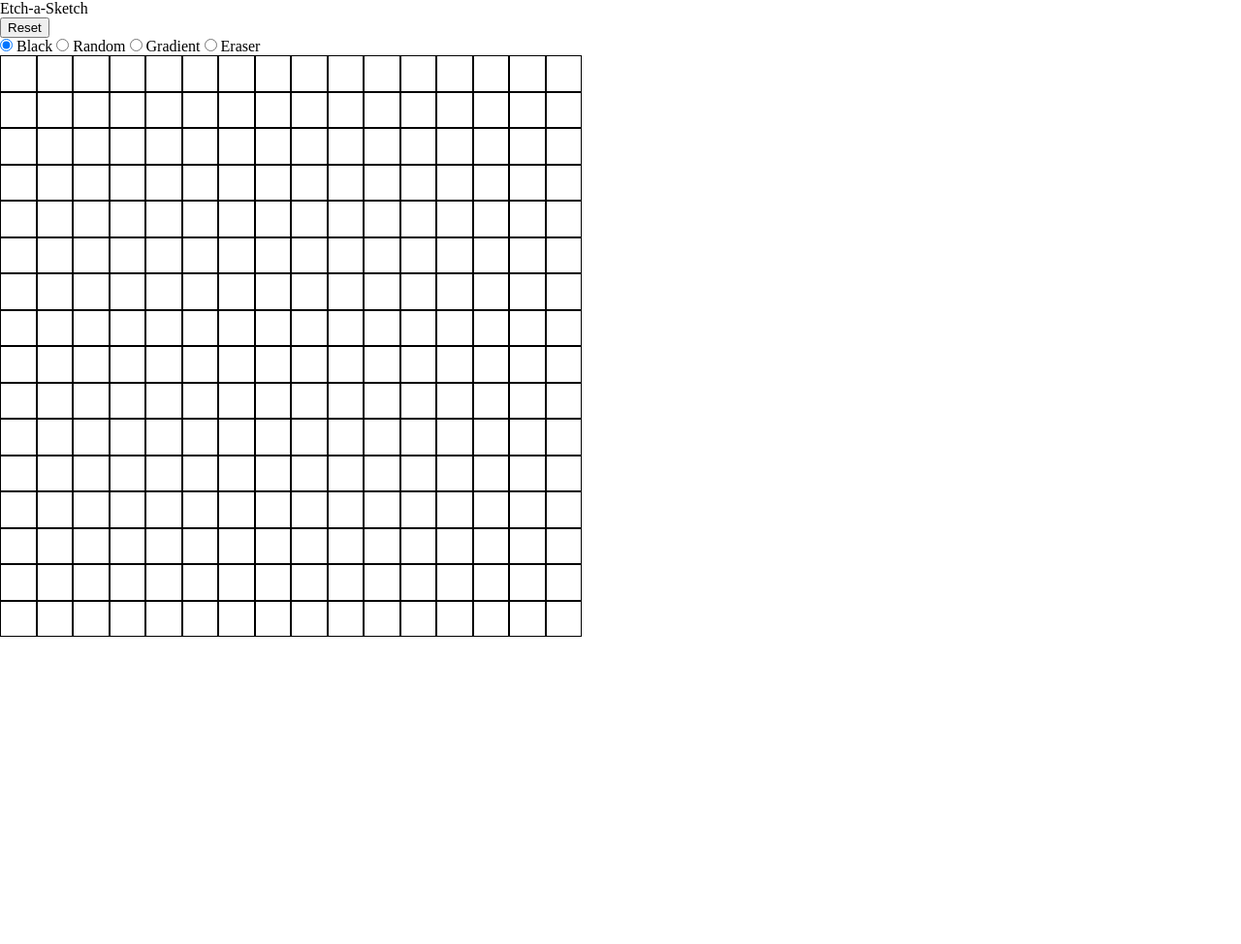
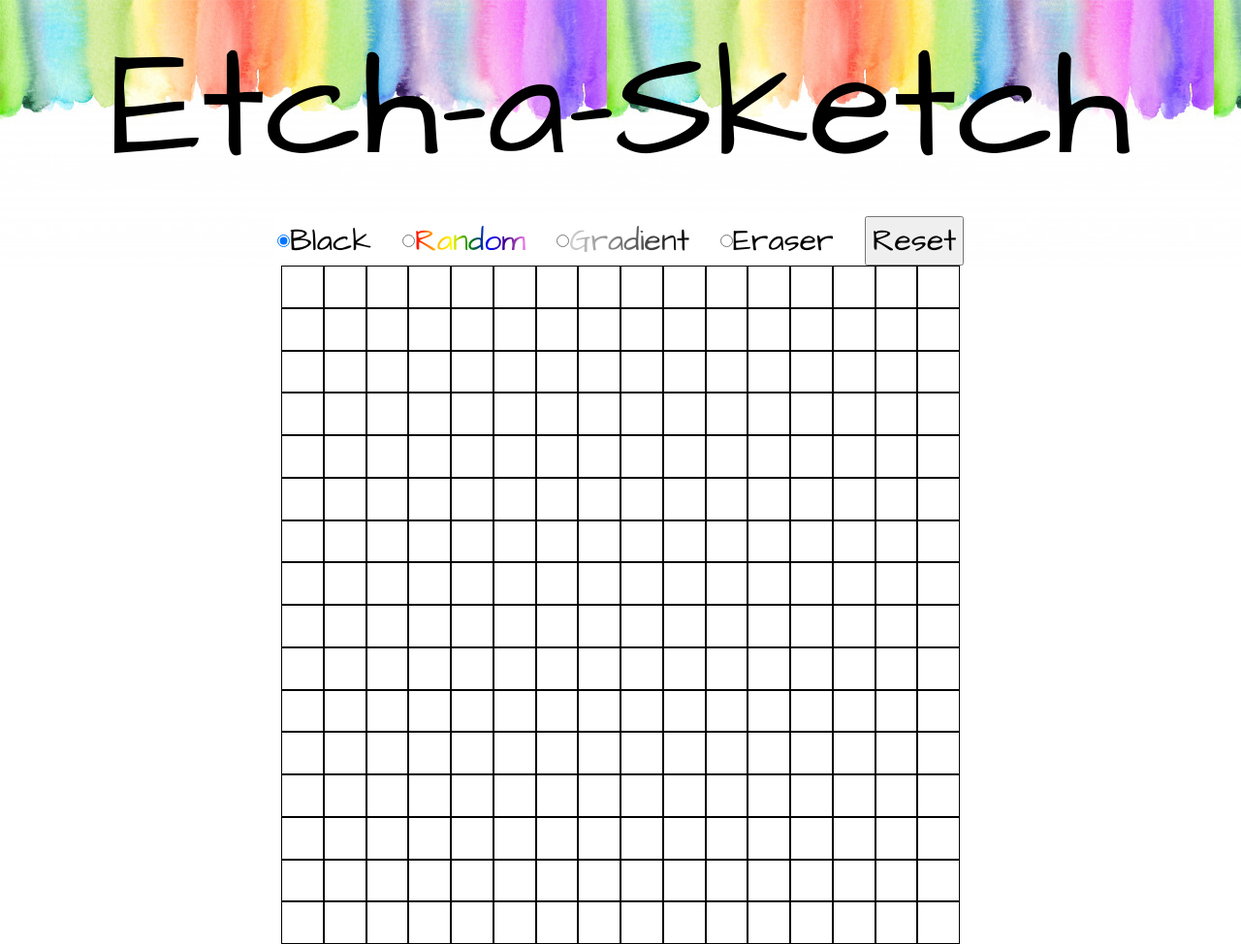
Before and after one commit to Casazzan/etch-a-sketch, a plain HTML site: page index.html in a window 1280 px wide. Shown: the whole page at 97% size. Before the commit the page ends 800 px from the top, so only its background shows below. Drawn offline with Linux system fonts and the light colour scheme.

Commit message:
styled webpage

```diff
--- a/index.html
+++ b/index.html
@@ -4,13 +4,13 @@
     <meta charset="UTF-8">
     <meta name="viewport" content="width=device-width, initial-scale=1.0">
     <title>Etch-a-Sketch</title>
-    <link rel = "stylesheet" href = "reset.css">
+    <link rel = "stylesheet" href = "resources/reset.css">
     <link rel = "stylesheet" href = "style.css">
+    <link href="https://fonts.googleapis.com/css2?family=Architects+Daughter&display=swap" rel="stylesheet">
 </head>
 <body>
     <div id = "grid-settings">
         <h1>Etch-a-Sketch</h1>
-        <button id = "reset-btn">Reset</button>
         <form>
             <input type= "radio" id = "black" name = "mode" value = "black" checked = >
             <label for ="black">Black</label>
@@ -20,6 +20,7 @@
             <label for ="gradient">Gradient</label>
             <input type= "radio" id = "eraser" name = "mode" value = "eraser">
             <label for ="eraser">Eraser</label>
+            <button type = "button" id = "reset-btn">Reset</button>
         </form>
     </div>
     <div id = "grid">
--- a/script.js
+++ b/script.js
@@ -1,4 +1,4 @@
-let numPixels = 600;
+let numPixels = 700;
 let currentMode;
 
 function getRandomStr() {
--- a/style.css
+++ b/style.css
@@ -4,7 +4,50 @@
 }
 
 #grid {
+    background-color: white;
     display: grid;
+    justify-content: center;
     grid-template-columns: repeat(16, 20px);
     grid-template-rows: repeat(16, 20px);
 }
+
+body {
+    font-family: 'Architects Daughter', cursive;
+    background-image: url("resources/background.png");
+}
+
+h1 {
+    text-align: center;
+    font-size: 10em;
+}
+
+form {
+    background-color: white;
+    width: 710px;
+    margin: auto;
+    display: flex;
+    justify-content: center;
+    align-items: center;
+}
+
+label{
+    margin-right: 1em;
+    font-size: 2em;
+}
+
+button {
+    font-size: 2em;
+    font-family: 'Architects Daughter', cursive;
+}
+
+label[for="random"] {
+    background-image: linear-gradient(to left, violet, indigo, blue, green, yellow, orange, red);
+    -webkit-background-clip: text;
+    color: transparent;
+}
+
+label[for="gradient"] {
+    background-image: linear-gradient(to left, black, lightgray);
+    -webkit-background-clip: text;
+    color: transparent;
+}
```
Also changed, not shown: resources/background.png (added), resources/reset.css (renamed from reset.css).
